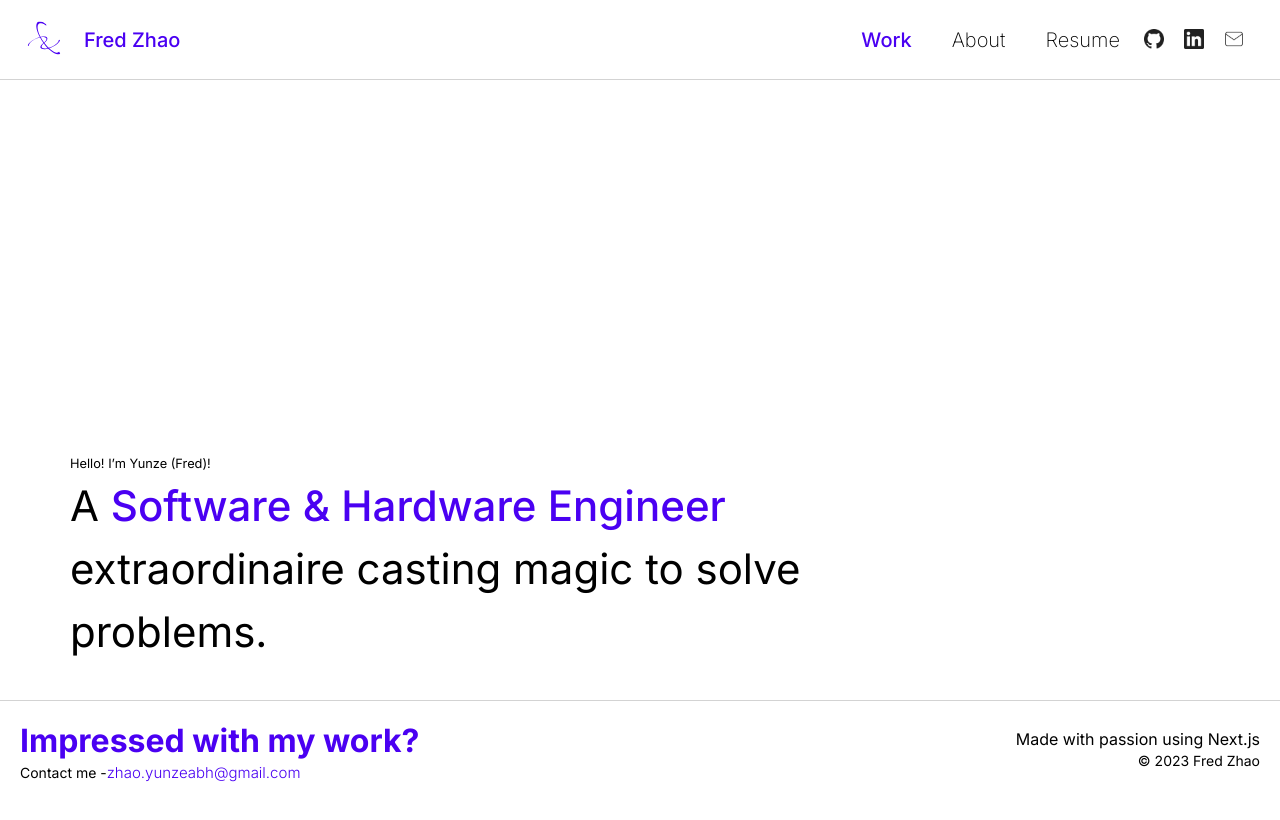
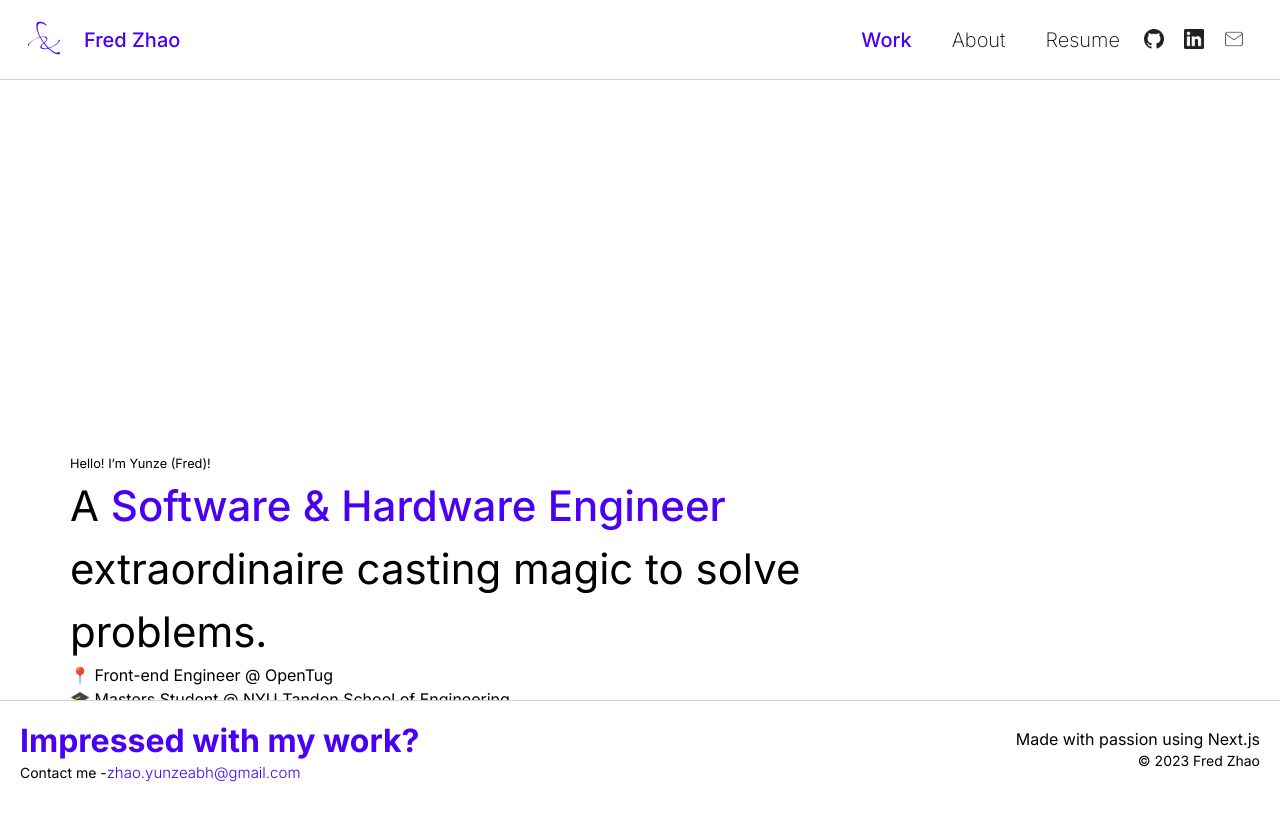
Before and after one commit to Yunzez/portfolio, a Next.js app in the folder portfolio/: page / in a window 1280 px wide. Shown: the top 820 px of the page. Built offline with nearby package versions, Linux system fonts and the light colour scheme.

Commit message:
add text

```diff
--- a/portfolio/app/page.tsx
+++ b/portfolio/app/page.tsx
@@ -4,6 +4,7 @@ import Image from "next/image";
 import Link from "next/link";
 import { PurpleText } from "./theme/themedComponents";
 import styled from "styled-components";
+import theme from "./theme/theme";
 export default function Test() {
   const WelcomeContainer = styled.div`
     height: calc(100vh - 80px);
@@ -18,11 +19,13 @@ export default function Test() {
           <small>Hello! {"I’m "}Yunze (Fred)!</small>
           <div style={{ fontSize: "42px" }}>
             A{" "}
-            <PurpleText fontSize="42px" fontWeight={500}>
+            <small style={{ fontSize: "42px", color: theme.themePurple, fontWeight: '500' }}>
               Software & Hardware Engineer
-            </PurpleText>{" "}
+            </small>{" "}
             extraordinaire casting magic to solve problems.
           </div>
+          <div>📍 Front-end Engineer @ OpenTug</div>
+          <div>🎓 Masters Student @ NYU Tandon School of Engineering</div>
         </WelcomeContainer>
         <div className="md:w-3/8">image place holder</div>
       </section>
--- a/portfolio/app/theme/themedComponents.tsx
+++ b/portfolio/app/theme/themedComponents.tsx
@@ -30,8 +30,8 @@ export const PurpleText = styled.small<PurpleTextProps>`
     line-height: ${({ lineHeight }) => lineHeight || "20px"};
 
     @media (max-width: 768px) { /* Adjust the breakpoint as needed */
-    font-size: ${({ fontSize }) =>  "14px"};
-    font-weight: ${({ fontWeight }) =>  500};
-    line-height: ${({ lineHeight }) =>  "15px"};
+        font-size: ${({ fontSize }) =>  "14px"};
+        font-weight: ${({ fontWeight }) =>  500};
+        line-height: ${({ lineHeight }) =>  "15px"};
   }
   `;
```
